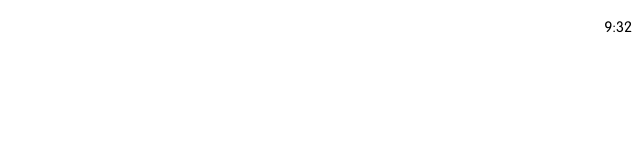
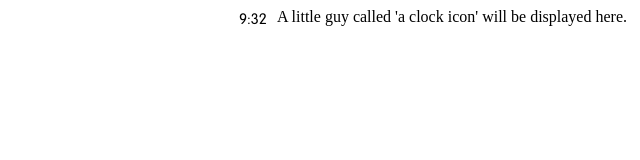
Before and after one commit to ProximalElk6186/xmb-linux, a plain HTML site: page UI/UI.HTML in a window 1280 px wide. Shown: the whole page, without its empty margins (640-1280 px from the left). Drawn offline with Linux system fonts and the light colour scheme.

Commit message:
Updated the GUI code, …
… now it is able to display a little 'clock' icon to the left of the Time, just like the original Sony PlayStation 3 did. Cool, right? It is now just the placeholder text, until the proper graphics are added. If you can rip the proper graphics, please do so and put it into the repo.

```diff
--- /dev/null
+++ b/UI/Graphics/Clock/Put clock graphics here.txt
@@ -0,0 +1 @@
+Don't be afraid, put them into this folder!
--- a/UI/UI.HTML
+++ b/UI/UI.HTML
@@ -12,9 +12,15 @@
     #leftalgn{
       text-align:  left;
     }
-    #rightalign{
-      text-align:  right;
+    #rightalign {
+      display: flex;
+      justify-content: flex-end; /* Выровнять содержимое по правому краю */
     }
+
+    #datetime, #clock {
+      margin: 0 5px; /* Добавить промежуток между элементами, если нужно */
+    }
+
     #centeralign{
       text-align:  center;
     }
@@ -27,6 +33,7 @@
     <body>
       <div id="rightalign" class="rightalign">
         <p id="datetime"></p>
+        <p id="clock">A little guy called 'a clock icon' will be displayed here.</p>
       </div>
       <script>
         function checkTime(i) {
```
